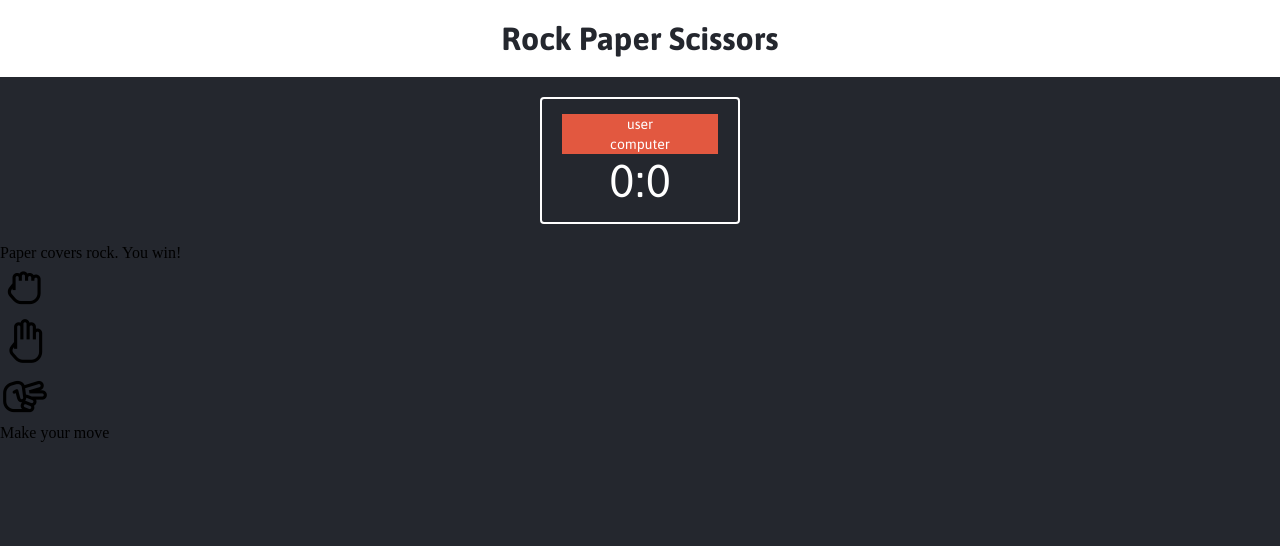
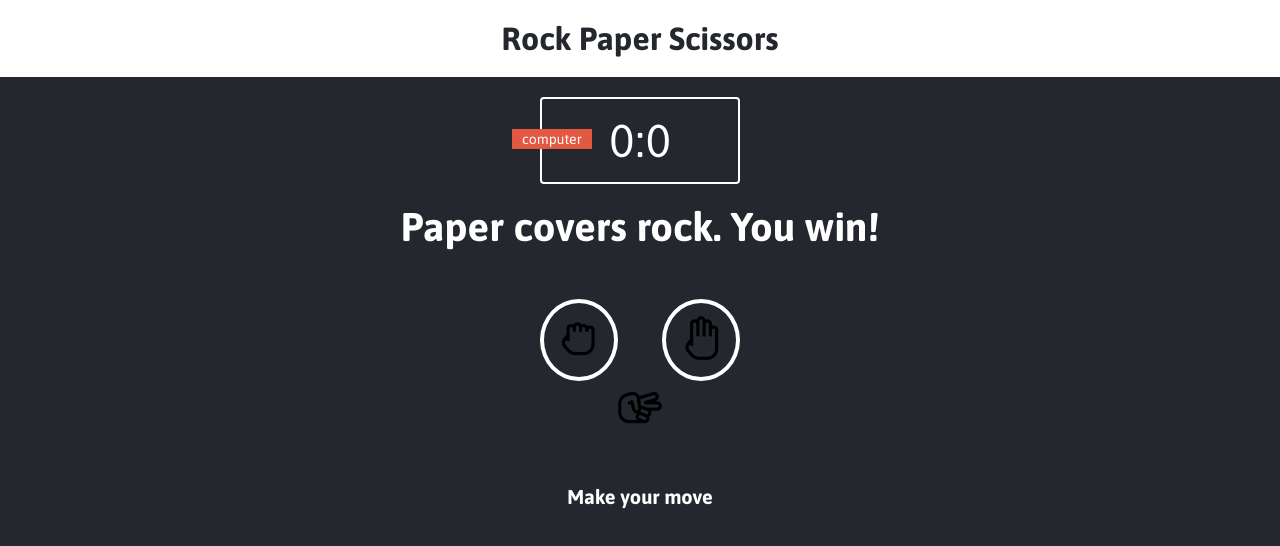
Before and after one commit to tindoann/rps_generator, a plain HTML site: page index.html in a window 1280 px wide. Drawn offline with Linux system fonts and the light colour scheme.

Commit message:
update css

```diff
--- a/style.css
+++ b/style.css
@@ -31,6 +31,7 @@ header>h1 {
 	font-size: 46px;
 	padding: 15px 20px;
 	font-family: Asap, sans-serif;
+	position: relative;
 }
 
 .badge {
@@ -40,3 +41,55 @@ header>h1 {
 	padding: 2px 10px;
 	font-family: Asap, sans-serif;
 }
+
+#user-label {
+	position: absolute;
+	top: 30px;
+	left: -25px;
+}
+
+#computer-label {
+	position: absolute;
+	top: 30px;
+	left: -30px;
+}
+
+.result {
+	font-size: 40px;
+	color: white;
+}
+
+.result > p {
+	text-align: center;
+	font-weight: bold;
+	font-family: Asap, sans-serif;
+
+}
+
+.choice {
+	border: 4px solid white;
+	border-radius: 50%;
+	margin: 0 20px;
+	padding: 10px;
+	display: inline-block;
+	transition: all 0.3s ease;
+}
+
+.choices {
+	margin-top: 50px;
+	text-align: center;
+}
+
+choice:hover {
+	cursor: pointer;
+	background: #24272E;
+}
+
+#action-message {
+	text-align: center;
+	color: white;
+	font-family: Asap, sans-serif;
+	font-weight: bold;
+	font-size: 20px;
+	margin-top: 50px;
+}
```
